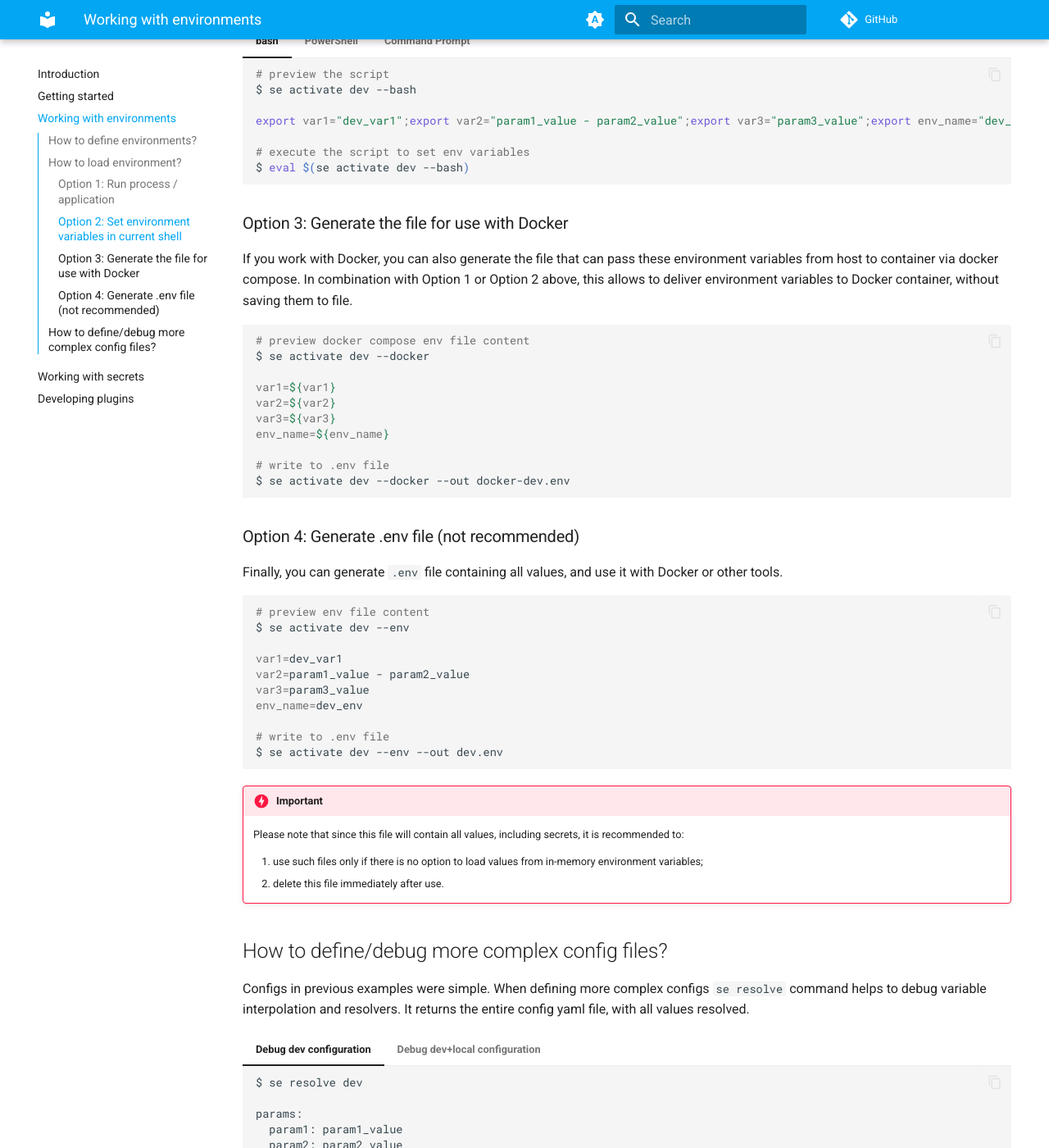
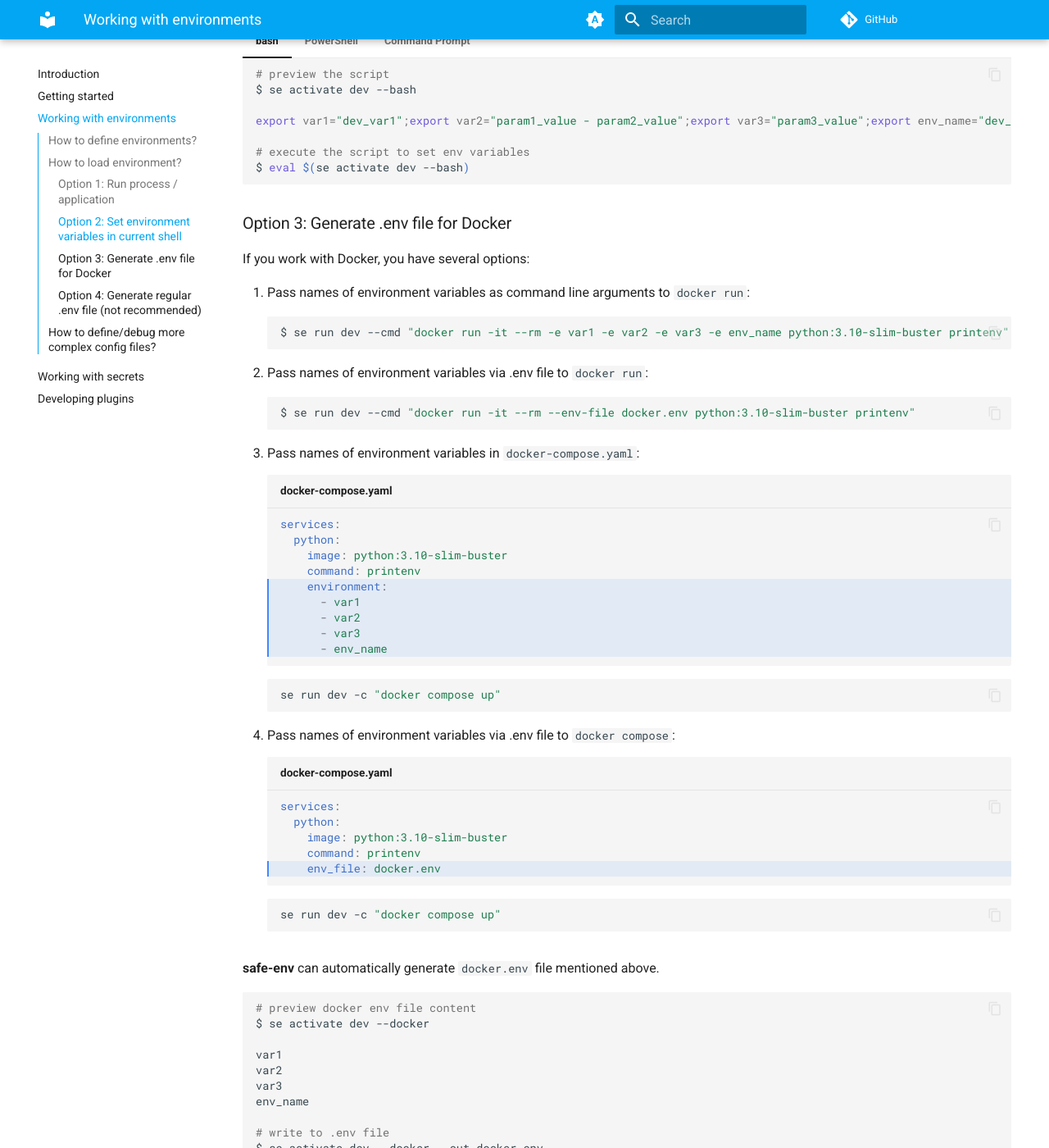
Before and after one commit to antonsmislevics/safe-env, an MkDocs documentation site: the page built from docs/working-with-envs.md, in a window 1280 px wide and 1400 px high, scrolled down 3213 px. Shown: the whole window at 82% size. Built offline with MkDocs 1.6.1 and Material for MkDocs 9.7.7, drawn with Linux system fonts in a browser that asks for light colours; comment, search, counter and statistics services are not loaded; some of the changed text lies outside the part shown.

Commit message:
Fixed .env file generated for docker

````diff
--- a/docs/working-with-envs.md
+++ b/docs/working-with-envs.md
@@ -174,23 +174,60 @@ Second, we can call `se activate` passing a type of a shell as additional parame
     # copy/paste to execute the script manually
     ```
 
-### Option 3: Generate the file for use with Docker
+### Option 3: Generate .env file for Docker
 
-If you work with Docker, you can also generate the file that can pass these environment variables from host to container via docker compose. In combination with Option 1 or Option 2 above, this allows to deliver environment variables to Docker container, without saving them to file.
+If you work with Docker, you have several options:
+
+1. Pass names of environment variables as command line arguments to `docker run`:
+``` bash
+$ se run dev --cmd "docker run -it --rm -e var1 -e var2 -e var3 -e env_name python:3.10-slim-buster printenv"
+```
+2. Pass names of environment variables via .env file to `docker run`:
+``` bash
+$ se run dev --cmd "docker run -it --rm --env-file docker.env python:3.10-slim-buster printenv"
+```
+3. Pass names of environment variables in `docker-compose.yaml`:
+``` yaml title="docker-compose.yaml" hl_lines="5-9"
+services:
+  python:
+    image: python:3.10-slim-buster
+    command: printenv
+    environment:
+      - var1
+      - var2
+      - var3
+      - env_name
+```
+``` bash
+se run dev -c "docker compose up"
+```
+4. Pass names of environment variables via .env file to `docker compose`:
+``` yaml title="docker-compose.yaml" hl_lines="5"
+services:
+  python:
+    image: python:3.10-slim-buster
+    command: printenv
+    env_file: docker.env
+```
+``` bash
+se run dev -c "docker compose up"
+```
+
+**safe-env** can automatically generate `docker.env` file mentioned above.
 ```bash
-# preview docker compose env file content
+# preview docker env file content
 $ se activate dev --docker
 
-var1=${var1}
-var2=${var2}
-var3=${var3}
-env_name=${env_name}
+var1
+var2
+var3
+env_name
 
 # write to .env file
-$ se activate dev --docker --out docker-dev.env
+$ se activate dev --docker --out docker.env
 ```
 
-### Option 4: Generate .env file (not recommended)
+### Option 4: Generate regular .env file (not recommended)
 
 Finally, you can generate `.env` file containing all values, and use it with Docker or other tools.
 ```bash
--- a/src/safe_env/version.py
+++ b/src/safe_env/version.py
@@ -1 +1 @@
-__version__ = "0.1.1.post2"
+__version__ = "0.1.2"
````
Also changed, not shown: README.md (+4 -0 lines), 1 other file.
